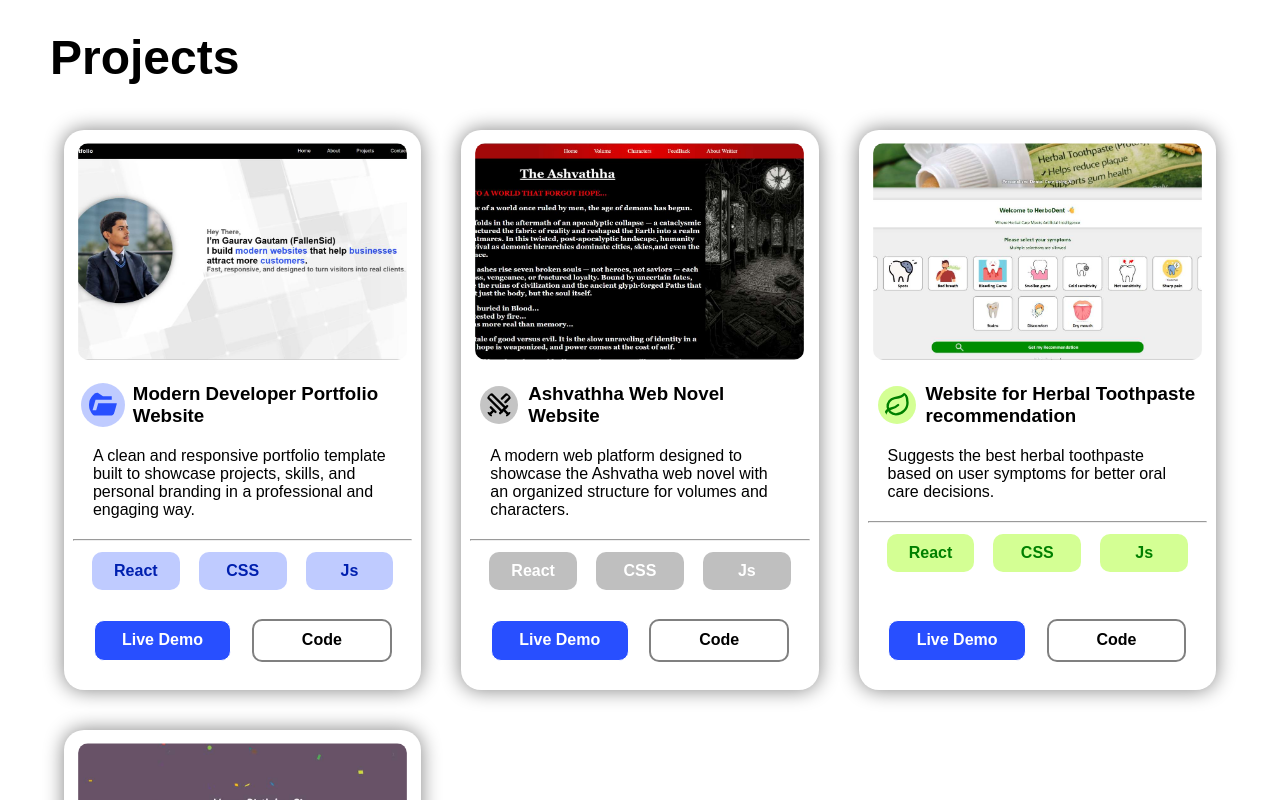
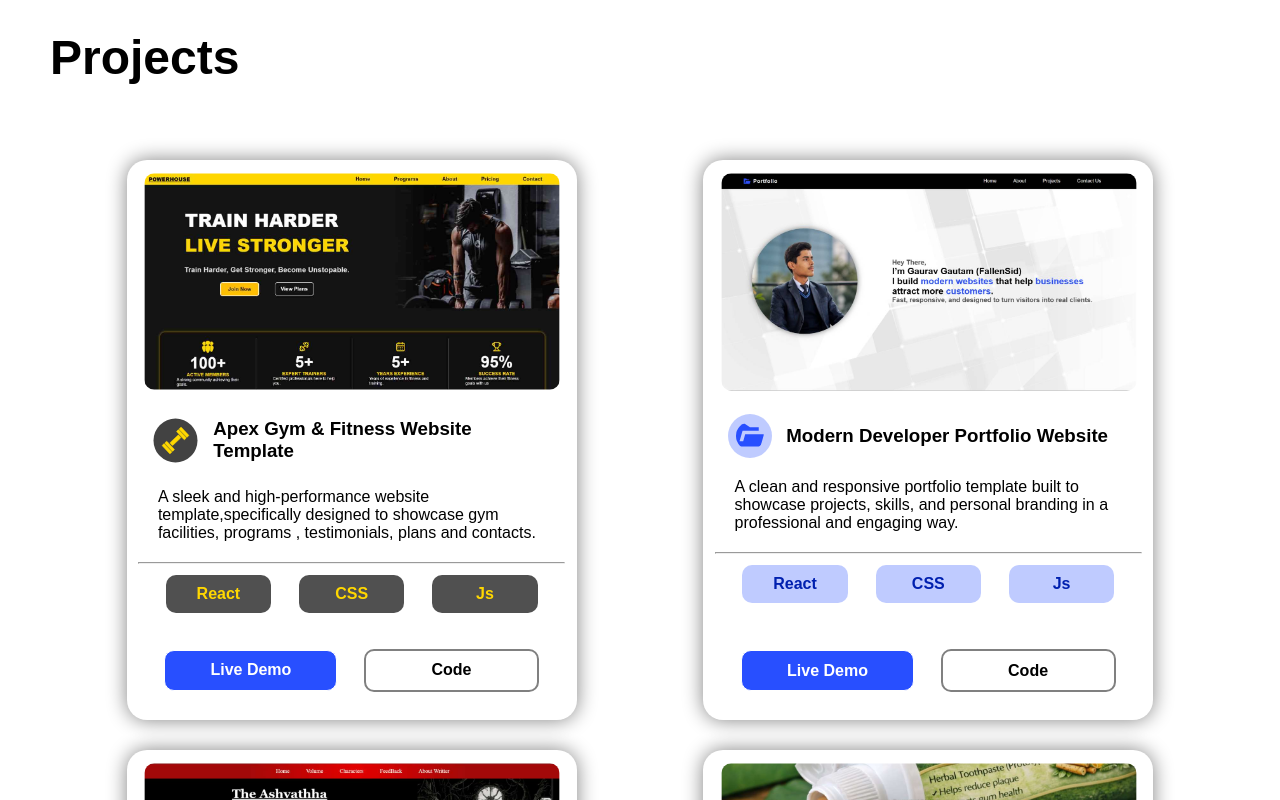
Before and after one commit to FallenSid/Portfolio, a React (Vite) app: page / in a window 1280 px wide. Shown: the part 1580-2380 px from the top of the page. Built offline with nearby package versions, Linux system fonts and the light colour scheme.

Commit message:
added gym card

```diff
--- a/src/App.css
+++ b/src/App.css
@@ -255,11 +255,16 @@ root{
   justify-content: center;
 }
 .projects-container {
-  display: grid;
+  /* display: grid;
   grid-template-columns: repeat(3, 1fr);
   width: 90vw;
   gap: 40px;
-  margin: 0 auto;
+  margin: 0 auto; */
+  display: flex;
+  flex-wrap: wrap;
+}
+.project-card{
+  margin-top: 30px;
 }
 
 .projects-container h1 {
@@ -368,6 +373,17 @@ root{
 
 .form-contact .contact-title{
   width: 80%;
+}
+
+#gym-temp{
+  background-color: rgba(0, 0, 0, 0.742);
+  scale: 0.8;
+  padding: 10px;
+  border-radius: 50%;
+}
+#gym-card .tool{
+  background-color: rgba(58, 58, 58, 0.888);
+  color: gold;
 }
 
 @media (max-width: 576px) {
@@ -518,10 +534,15 @@ root{
     /* margin-left: 10px; */
   }
 
-  .projects-container {
-    display: grid;
-    grid-template-columns: repeat(2, 1fr);
-  }
+.projects-container {
+  /* display: grid;
+  grid-template-columns: repeat(3, 1fr);
+  width: 90vw;
+  gap: 40px;
+  margin: 0 auto; */
+  display: flex;
+  flex-wrap: wrap;
+}
   .tools {
     margin-top: 10px;
   }
@@ -529,6 +550,7 @@ root{
     height: auto;
     width: 42vw;
     margin: 0;
+    margin-top: 30px;
   }
   #emp-1 {
     display: none;
@@ -550,15 +572,14 @@ root{
   }
   .projects-container {
     width: 95vw;
-    display: grid;
-    grid-template-columns: repeat(3, 1fr);
-    gap: 0;
-    margin: 0;
+    display: flex;
+    flex-wrap: wrap;
   }
   .project-card {
-    width: 300px;
+    width: 400px;
     height: auto;
     scale: 0.8;
+    margin-top: 30px;
   }
 
   .project-button {
@@ -582,9 +603,8 @@ root{
   }
   .projects-container {
     width: 95vw;
-    display: grid;
-    grid-template-columns: repeat(3, 1fr);
-    gap: 0;
+   display: flex;
+   flex-wrap: wrap;
   }
   .project-card {
     width: auto;
--- a/src/App.jsx
+++ b/src/App.jsx
@@ -231,9 +231,37 @@ function App() {
         <div className="" id="projects">
           <h1 className="heading-line">Projects</h1>
           <div className="section projects-container page">
-            {/* <div id="emp-1" className="empty"></div> */}
-            {/* <div id="epm-2" className="empty"></div> */}
 
+            <div className="project-card" id="gym-card">
+              <div className="project-image">
+                <img
+                  className="pro-img"
+                  src="./gym-temp.jpg"
+                  alt="project-image"
+                />
+              </div>
+              <div className="project-desc">
+                <div className="project-icon">
+                  <svg id="gym-temp" fill="gold" width="35px" height="35px" viewBox="0 0 50 50" version="1.2" baseProfile="tiny" xmlns="http://www.w3.org/2000/svg" overflow="inherit" stroke="#ffdd00"><g id="SVGRepo_bgCarrier" stroke-width="0"></g><g id="SVGRepo_tracerCarrier" stroke-linecap="round" stroke-linejoin="round"></g><g id="SVGRepo_iconCarrier"><path d="M17.962 44.874c.374.403.352 1.041-.05 1.416l-2.172 2.031c-.402.375-1.037.353-1.411-.051l-12.649-13.632c-.374-.403-.351-1.04.051-1.416l2.175-2.028c.402-.376 1.037-.353 1.411.051l12.645 13.629zm16.14-25.65c.374.403.351 1.041-.051 1.416l-13.67 12.77c-.402.375-1.037.353-1.411-.051l-3.263-3.521c-.374-.403-.351-1.041.051-1.416l13.667-12.77c.401-.375 1.036-.353 1.41.051l3.267 3.521zm-11.489 21.303c.374.403.351 1.04-.051 1.416l-2.175 2.03c-.402.376-1.037.353-1.411-.051l-12.642-13.632c-.374-.403-.352-1.041.05-1.416l2.171-2.029c.402-.375 1.037-.353 1.411.051l12.647 13.631zm21.063-20.814c.374.403.351 1.041-.052 1.416l-2.174 2.03c-.402.375-1.037.353-1.412-.05l-12.644-13.629c-.375-.403-.352-1.04.05-1.416l2.18-2.035c.401-.375 1.036-.353 1.41.051l12.642 13.633zm4.644-4.34c.374.403.351 1.041-.051 1.417l-2.17 2.029c-.401.376-1.036.353-1.41-.05l-12.642-13.635c-.374-.403-.352-1.041.05-1.417l2.172-2.033c.401-.376 1.035-.354 1.409.05l12.642 13.639z"></path></g></svg>
+                  <h3>Apex Gym & Fitness  Website Template</h3>
+                </div>
+                <p>
+                 A sleek and high-performance website template,specifically designed to showcase gym facilities, programs , testimonials, plans and contacts.
+                </p>
+                <hr />
+                <div className="tools">
+                  <div className="tool port-color">React</div>
+                  <div className="tool port-color">CSS</div>
+                  <div className="tool port-color">Js</div>
+                </div>
+              </div>
+              <div className="project-button">
+                {/* <button className="btn live-btn">Live Demo</button> */}
+                <a className="btn live-btn" href="https://fallensidportfolio.vercel.app/">Live Demo</a>
+                <a className="btn git-btn" href="https://github.com/FallenSid/Portfolio">Code</a>
+                {/* <button className="btn git-btn">Code</button> */}
+              </div>
+            </div>
             <div className="project-card">
               <div className="project-image">
                 <img
@@ -455,12 +483,12 @@ function App() {
                   </a>
                 </div>
                 <div className="email contact-link">
-                  <svg xmlns="http://www.w3.org/2000/svg" width="24" height="24" viewBox="0 0 24 24" fill="none" stroke="currentColor" stroke-width="2" stroke-linecap="round" stroke-linejoin="round" class="lucide lucide-mail-icon lucide-mail"><path d="m22 7-8.991 5.727a2 2 0 0 1-2.009 0L2 7"/><rect x="2" y="4" width="20" height="16" rx="2"/></svg>
+                  <svg xmlns="http://www.w3.org/2000/svg" width="24" height="24" viewBox="0 0 24 24" fill="none" stroke="currentColor" stroke-width="2" stroke-linecap="round" stroke-linejoin="round" class="lucide lucide-mail-icon lucide-mail"><path d="m22 7-8.991 5.727a2 2 0 0 1-2.009 0L2 7" /><rect x="2" y="4" width="20" height="16" rx="2" /></svg>
                   <a href="mailto:gauravgautam61259@gmail.com">Send Email</a>
                 </div>
               </div>
             </div>
-              <Contact/>
+            <Contact />
           </div>
         </div>
       </div>
```
Also changed, not shown: public/gym-temp.jpg (added). Lines whose indentation alone changed are shown as unchanged.
